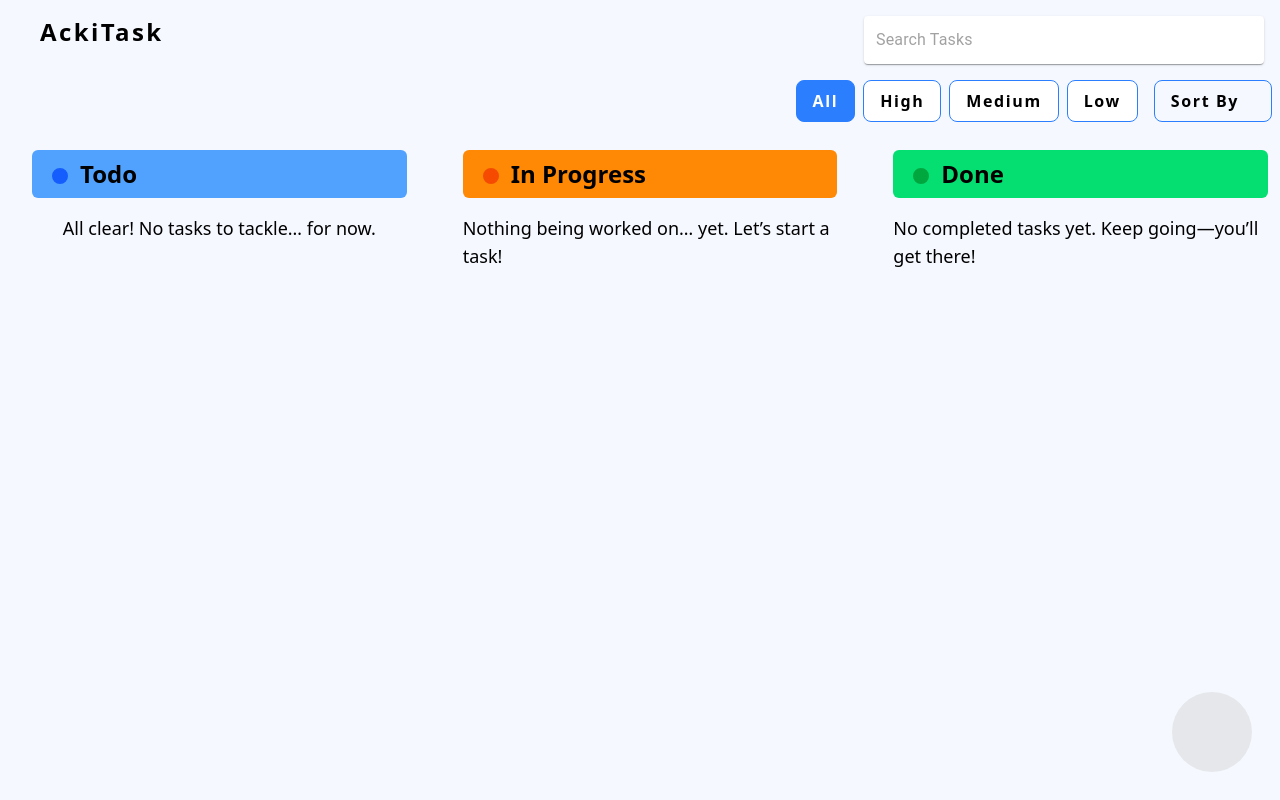
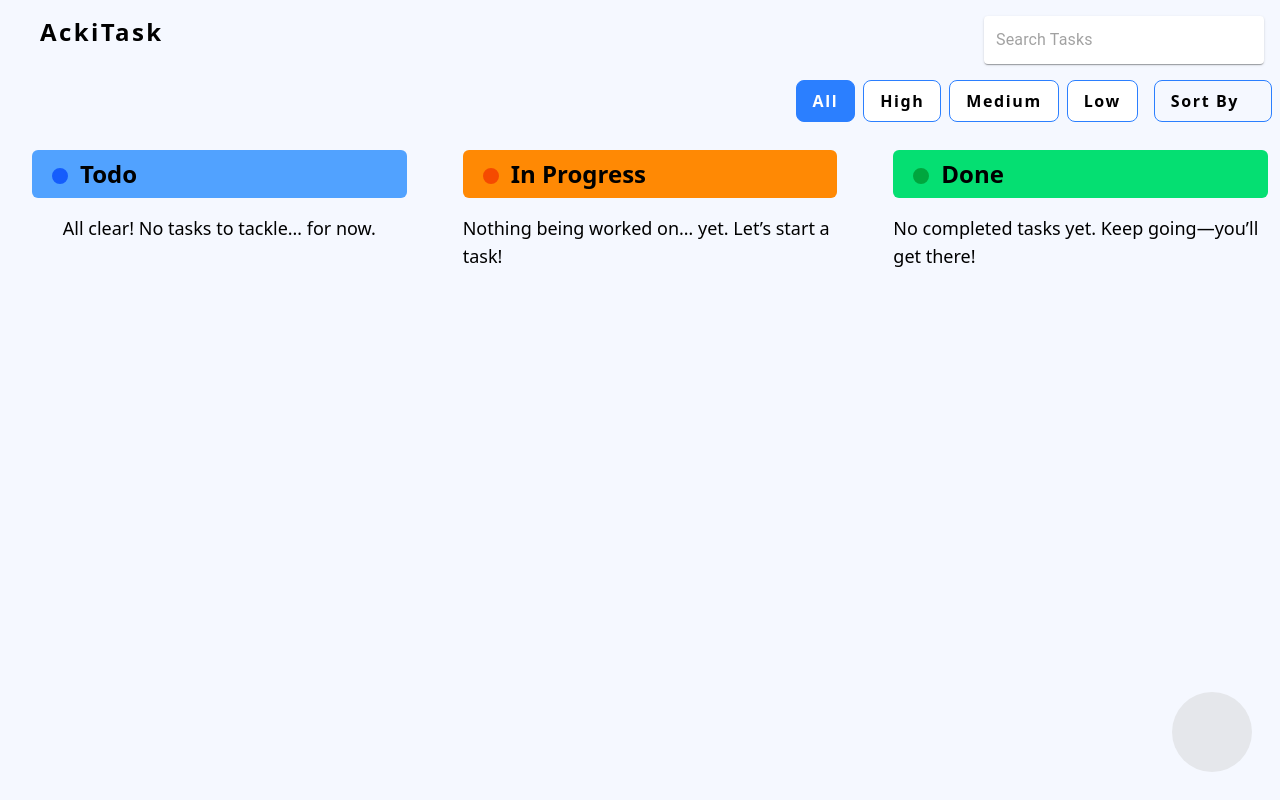
Before and after one commit to Abdalluh28/to_do_list, a React (Vite) app: page / in a window 1280 px wide. Built offline with nearby package versions, Linux system fonts and the light colour scheme; some icons are missing.

Commit message:
edit the search size

```diff
--- a/src/components/Search.jsx
+++ b/src/components/Search.jsx
@@ -40,7 +40,7 @@ export default function Search() {
     return (
         <Paper
             component="form"
-            sx={{ p: '2px 4px', display: 'flex', alignItems: 'center', width: 400 }}
+            sx={{ p: '2px 4px', display: 'flex', alignItems: 'center', maxWidth: 400 }}
         >
             <InputBase
                 sx={{ ml: 1, flex: 1 }}
```
